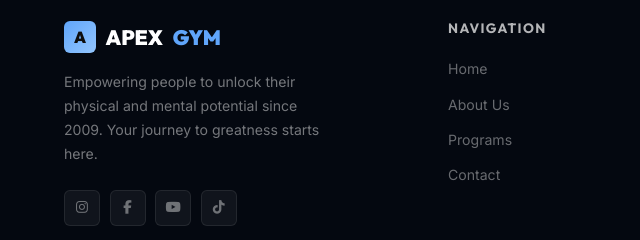
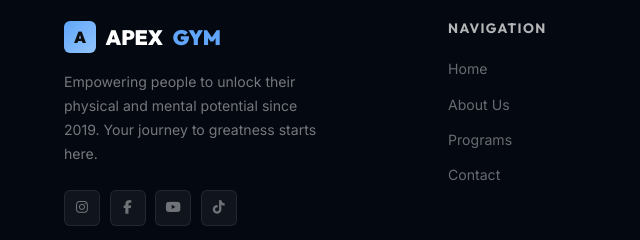
Before and after one commit to patilomkar2125-commit/Gym-Website, a plain HTML site: page index.html in a window 1280 px wide. Shown: the part 4134-4374 px from the top of the page, 0-640 px from the left. Drawn offline with Linux system fonts and the light colour scheme.

Commit message:
Update index.html

```diff
--- a/index.html
+++ b/index.html
@@ -457,7 +457,7 @@
             <div class="footer-logo-icon" aria-hidden="true">A</div>
             APEX<span>GYM</span>
           </div>
-          <p>Empowering people to unlock their physical and mental potential since 2009. Your journey to greatness starts here.</p>
+          <p>Empowering people to unlock their physical and mental potential since 2019. Your journey to greatness starts here.</p>
           <div class="footer-social" aria-label="Social media links">
             <a href="#" aria-label="Instagram" id="footer-instagram"><i class="fab fa-instagram"></i></a>
             <a href="#" aria-label="Facebook" id="footer-facebook"><i class="fab fa-facebook-f"></i></a>
```
